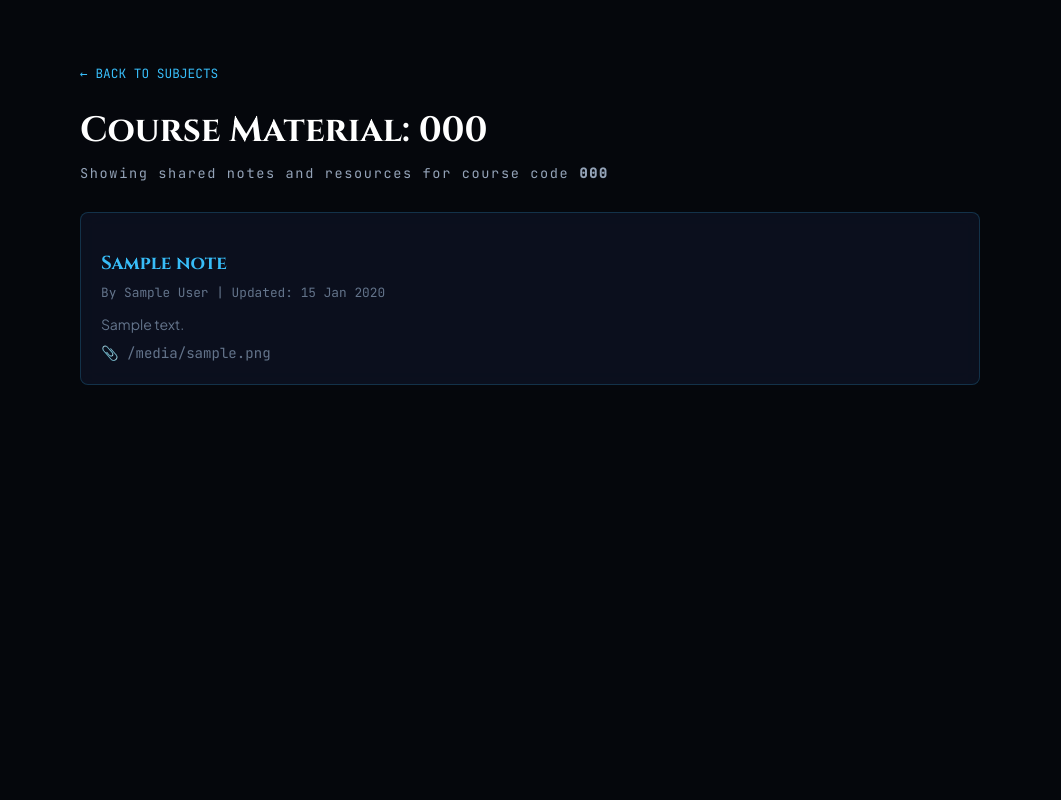
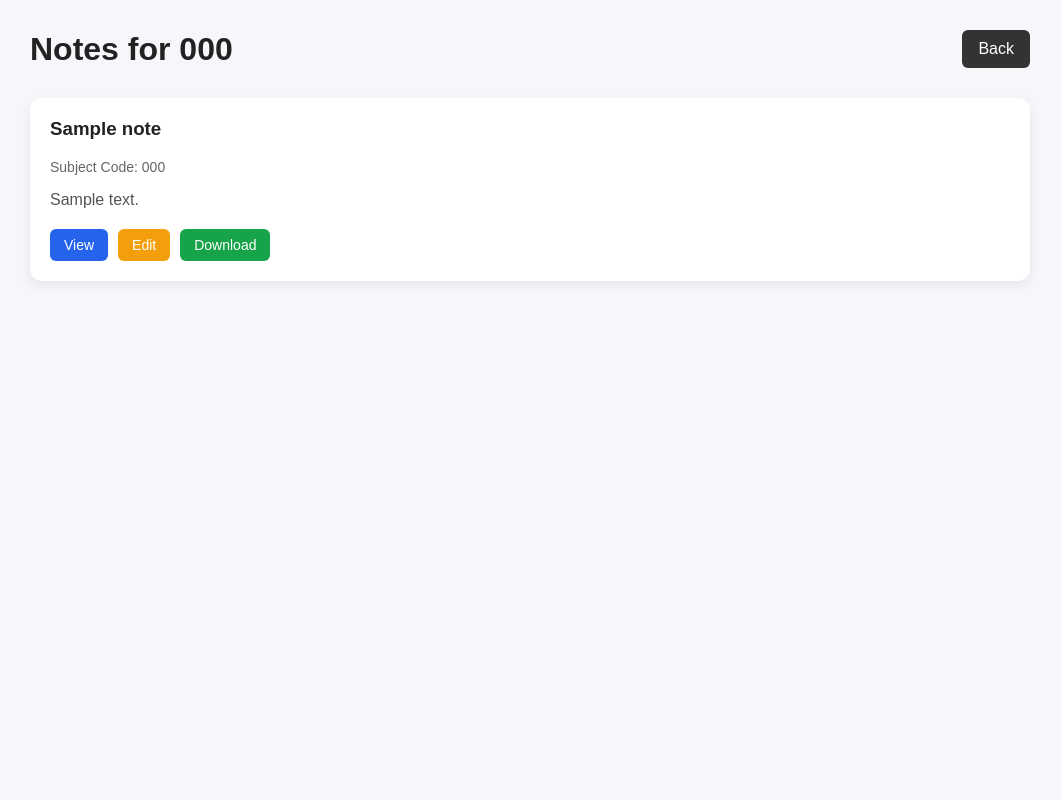
Before and after one commit to riibytes/ScribeNest, a Flask app: template templates/subject_notes.html in a window 1280 px wide. Shown: the whole page, without its empty margins (110-1171 px from the left). Run offline with Flask 3, Linux system fonts and the light colour scheme; the template is opened without the code that fills it: most values are stand-ins (such as "Sample title", 1, 10 or a date in 2020); some libraries are stand-ins or nearby versions.

Commit message:
Fix note id lookup in subject_notes template

```diff
--- a/templates/subject_notes.html
+++ b/templates/subject_notes.html
@@ -3,113 +3,175 @@
 <head>
     <meta charset="UTF-8">
     <meta name="viewport" content="width=device-width, initial-scale=1.0">
+
     <title>Notes for {{ code }} // ScribeNest</title>
-    <link rel="preconnect" href="https://fonts.googleapis.com">
-    <link rel="preconnect" href="https://fonts.gstatic.com" crossorigin>
-    <link href="https://fonts.googleapis.com/css2?family=Cinzel:wght@400;600;700&family=JetBrains+Mono:wght@300;400;500&family=Plus+Jakarta+Sans:wght@300;400;500&display=swap" rel="stylesheet">
-    <link rel="stylesheet" href="{{ url_for('static', filename='style.css') }}">
+
     <style>
         body {
-            background-color: #05070c;
-            color: #e2e8f0;
-            font-family: 'Plus Jakarta Sans', sans-serif;
-            padding: 40px 20px;
+            font-family: Arial, sans-serif;
+            background: #f5f7fb;
+            margin: 0;
+            padding: 30px;
         }
+
         .container {
-            max-width: 900px;
+            max-width: 1000px;
             margin: auto;
         }
-        .back {
-            display: inline-block;
-            margin-bottom: 25px;
-            color: #38bdf8;
+
+        .header {
+            display: flex;
+            justify-content: space-between;
+            align-items: center;
+            margin-bottom: 30px;
+        }
+
+        h1 {
+            color: #222;
+            margin: 0;
+        }
+
+        .back-btn {
             text-decoration: none;
-            font-family: 'JetBrains Mono', monospace;
-            font-size: 0.8rem;
+            background: #333;
+            color: white;
+            padding: 10px 16px;
+            border-radius: 6px;
         }
-        .back:hover {
-            text-decoration: underline;
+
+        .notes-grid {
+            display: grid;
+            grid-template-columns: repeat(auto-fit, minmax(280px, 1fr));
+            gap: 20px;
         }
-        h1 {
-            font-family: 'Cinzel', serif;
-            font-size: 2.2rem;
-            margin-bottom: 10px;
-            color: #ffffff;
+
+        .note-card {
+            background: white;
+            border-radius: 12px;
+            padding: 20px;
+            box-shadow: 0 4px 12px rgba(0, 0, 0, 0.08);
         }
-        .subtitle {
-            color: #94a3b8;
-            margin-bottom: 30px;
-            font-family: 'JetBrains Mono', monospace;
-            font-size: 0.85rem;
+
+        .note-card h3 {
+            margin-top: 0;
+            color: #222;
         }
-        .note-card {
-            background: rgba(15, 23, 42, 0.6);
-            border: 1px solid rgba(56, 189, 248, 0.2);
-            border-radius: 8px;
-            padding: 20px;
+
+        .note-meta {
+            color: #666;
+            font-size: 14px;
+        }
+
+        .note-description {
+            color: #555;
             margin-bottom: 20px;
-            backdrop-filter: blur(10px);
         }
-        .note-card h3 {
-            margin-bottom: 8px;
+
+        .note-actions {
+            display: flex;
+            gap: 10px;
+            flex-wrap: wrap;
         }
-        .note-card h3 a {
-            color: #38bdf8;
+
+        .btn {
             text-decoration: none;
+            padding: 8px 14px;
+            border-radius: 6px;
+            color: white;
+            font-size: 14px;
         }
-        .note-card h3 a:hover {
-            text-decoration: underline;
+
+        .view-btn {
+            background: #2563eb;
         }
-        .meta {
-            font-size: 0.8rem;
-            color: #64748b;
-            margin-bottom: 12px;
-            font-family: 'JetBrains Mono', monospace;
+
+        .edit-btn {
+            background: #f59e0b;
         }
-        .file-badge {
-            display: inline-block;
-            margin-top: 6px;
-            font-size: 0.8rem;
-            color: #38bdf8;
-            font-family: 'JetBrains Mono', monospace;
+
+        .download-btn {
+            background: #16a34a;
         }
-        .no-notes {
-            background: rgba(255, 255, 255, 0.03);
-            border: 1px dashed rgba(255, 255, 255, 0.1);
+
+        .empty-message {
+            background: white;
             padding: 30px;
             text-align: center;
-            border-radius: 8px;
-            color: #94a3b8;
+            border-radius: 12px;
+            color: #666;
         }
     </style>
 </head>
+
 <body>
 
 <div class="container">
-    <a href="{{ url_for('public_subjects') }}" class="back">← BACK TO SUBJECTS</a>
 
-    <h1>Course Material: {{ code }}</h1>
-    <p class="subtitle">Showing shared notes and resources for course code <strong>{{ code }}</strong></p>
+    <div class="header">
+
+        <h1>Notes for {{ code }}</h1>
+
+        <a href="{{ url_for('dashboard') }}" class="back-btn">
+            Back
+        </a>
+
+    </div>
 
     {% if notes %}
+
+    <div class="notes-grid">
+
         {% for note in notes %}
-            <div class="note-card">
-                <h3><a href="{{ url_for('view_note', note_id=note.id) }}">{{ note.title }}</a></h3>
-                <div class="meta">By {{ note.author }} | Updated: {{ note.updated_at.strftime('%d %b %Y') if note.updated_at and note.updated_at.strftime else note.updated_at }}</div>
-                {% if note.content %}
-                    <p>{{ note.content[:150] }}{% if note.content|length > 150 %}...{% endif %}</p>
-                {% endif %}
-                {% if note.file_name %}
-                    <p class="file-badge">📎 {{ note.file_name }}</p>
-                {% endif %}
+
+        <div class="note-card">
+
+            <h3>
+                {{ note["title"] }}
+            </h3>
+
+            <p class="note-meta">
+                Subject Code: {{ code }}
+            </p>
+
+            {% if note["description"] %}
+            <p class="note-description">
+                {{ note["description"] }}
+            </p>
+            {% endif %}
+
+            <div class="note-actions">
+
+                <a href="{{ url_for('view_note', note_id=note['id']) }}"
+                   class="btn view-btn">
+                    View
+                </a>
+
+                <a href="{{ url_for('edit_note', note_id=note['id']) }}"
+                   class="btn edit-btn">
+                    Edit
+                </a>
+
+                <a href="{{ url_for('download_note', note_id=note['id']) }}"
+                   class="btn download-btn">
+                    Download
+                </a>
+
             </div>
+
+        </div>
+
         {% endfor %}
+
+    </div>
+
     {% else %}
-        <div class="no-notes">
-            <p>No study notes have been uploaded for this specific subject yet.</p>
-            <a href="{{ url_for('upload_note') }}" style="color: #38bdf8; display: inline-block; margin-top: 10px;">Be the first to upload notes for {{ code }} →</a>
-        </div>
+
+    <div class="empty-message">
+        <p>No notes available for {{ code }} yet.</p>
+    </div>
+
     {% endif %}
+
 </div>
 
 </body>
```
